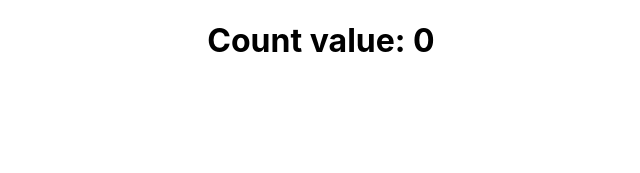
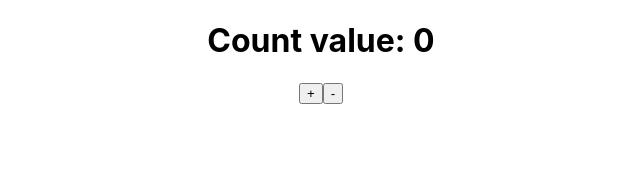
Before and after one commit to mahidulmoon/learningredux, a React (Create React App) app: page / in a window 1280 px wide. Shown: the top 173 px of the page, without its empty margins (319-959 px from the left). Built offline with nearby package versions, Linux system fonts and the light colour scheme.

Commit message:
calling action from component

```diff
--- a/src/App.js
+++ b/src/App.js
@@ -1,11 +1,15 @@
 import logo from './logo.svg';
 import './App.css';
-import { useSelector } from 'react-redux';
+import { useSelector,useDispatch } from 'react-redux';
+import { Increment,Decrement } from './actions';
 function App() {
   const counter = useSelector(state => state.counter)
+  const dispatch = useDispatch();
   return (
     <div className="App">
       <h1>Count value: {counter}</h1>
+      <button onClick={()=>dispatch(Increment())}>+</button>
+      <button onClick={()=>dispatch(Decrement())}>-</button>
     </div>
   );
 }
--- /dev/null
+++ b/src/actions/index.js
@@ -0,0 +1,11 @@
+export const Increment = () => {
+    return {
+        type: "INCREMENT"
+    }
+}
+
+export const Decrement = () => {
+    return {
+        type: "DECREMENT"
+    }
+}
```
